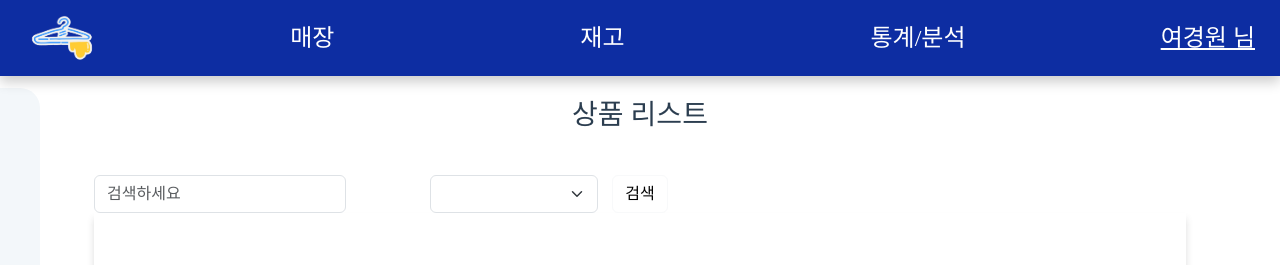
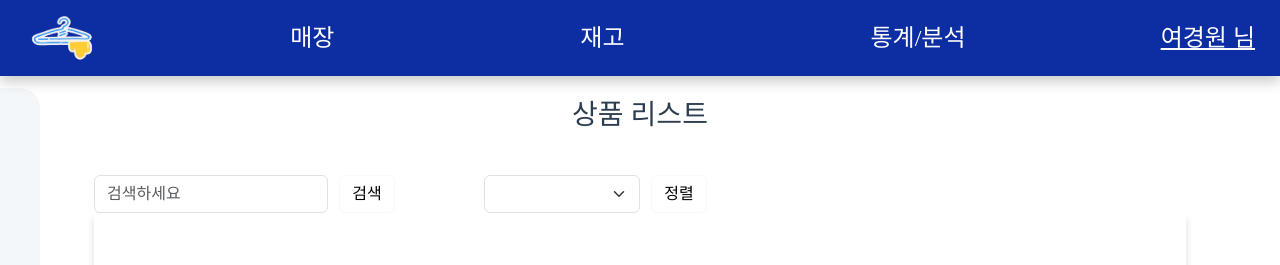
Before and after one commit to nbbb9/be05-fin-OutPick_Frontend, a Vue app: page /product/list in a window 1280 px wide. Shown: the top 265 px of the page. Built offline with nearby package versions, Linux system fonts and the light colour scheme; no server answers; a web font is replaced by a local one.

Commit message:
update buttons

```diff
--- a/src/pages/Stock/ListProduct.vue
+++ b/src/pages/Stock/ListProduct.vue
@@ -13,6 +13,9 @@
           <div class="block-3">
             <input type="text" v-model="searchText" placeholder="검색하세요" class="form-control">
           </div>
+          <div class="block-1">
+          <button @click="filtereditems" class="btn btn-outline-light text-black">검색</button>
+        </div>
           <div class="block-1"></div>
           <div class="block-2">
               <select class="form-select" v-model="category">
@@ -24,7 +27,7 @@
               </select>
             </div>
             <div class="block-1">
-          <button @click="filtereditems" class="btn btn-outline-light text-black">검색</button>
+          <button @click="filtereditems" class="btn btn-outline-light text-black">정렬</button>
         </div>
           <div class="block-3"></div>
           <div class="block-3"></div>
--- a/src/pages/Stock/ListShopStock.vue
+++ b/src/pages/Stock/ListShopStock.vue
@@ -30,7 +30,7 @@
             </div>
 
             <div class="block-1">
-          <button @click="filtereditems" class="btn btn-outline-light text-black">검색</button>
+          <button @click="filtereditems" class="btn btn-outline-light text-black">정렬</button>
         </div>
             <div class="block-2">
               <button @click="stockRequestList" class="btn btn-light text-black">재고요청서</button>
```
